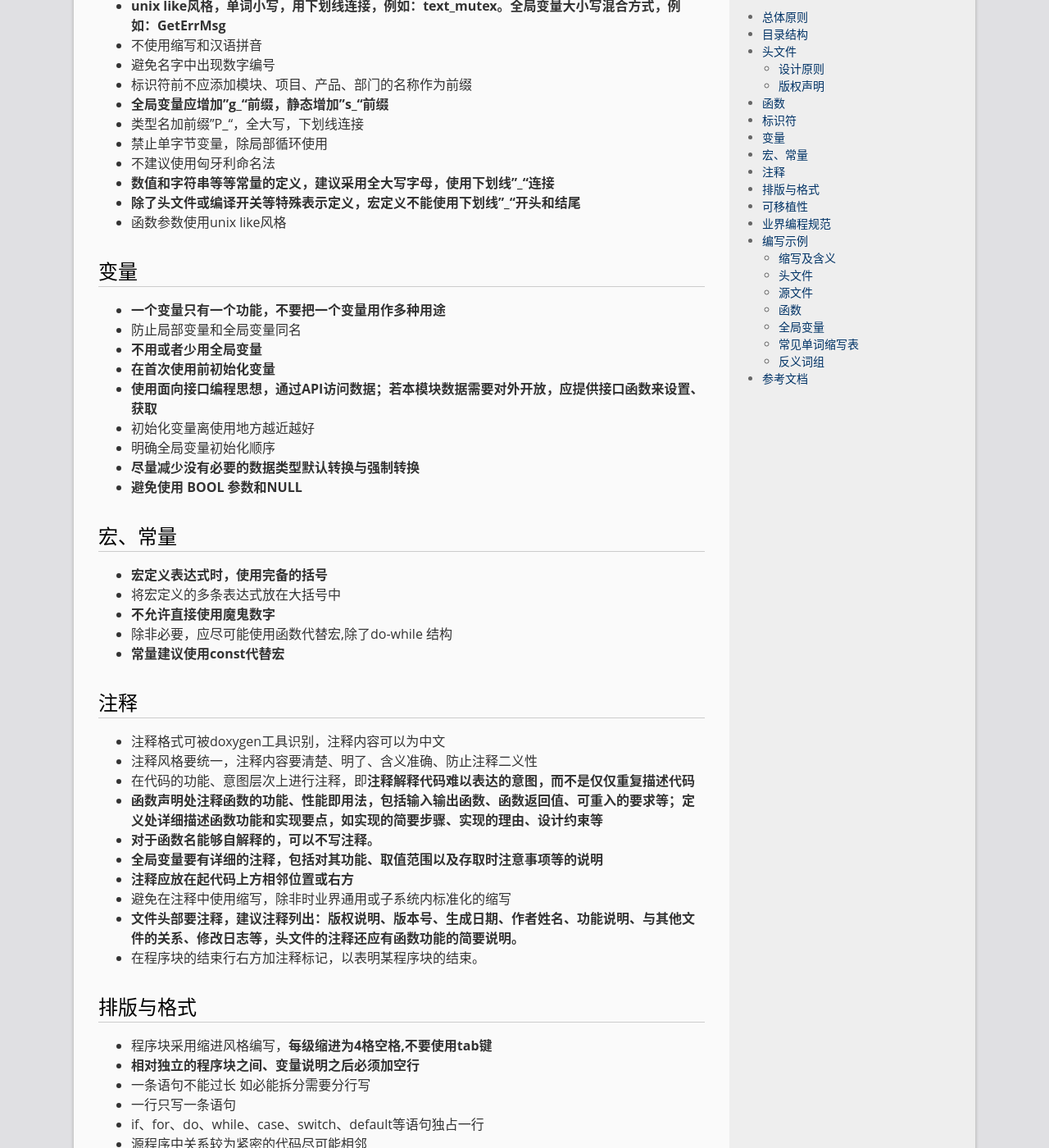
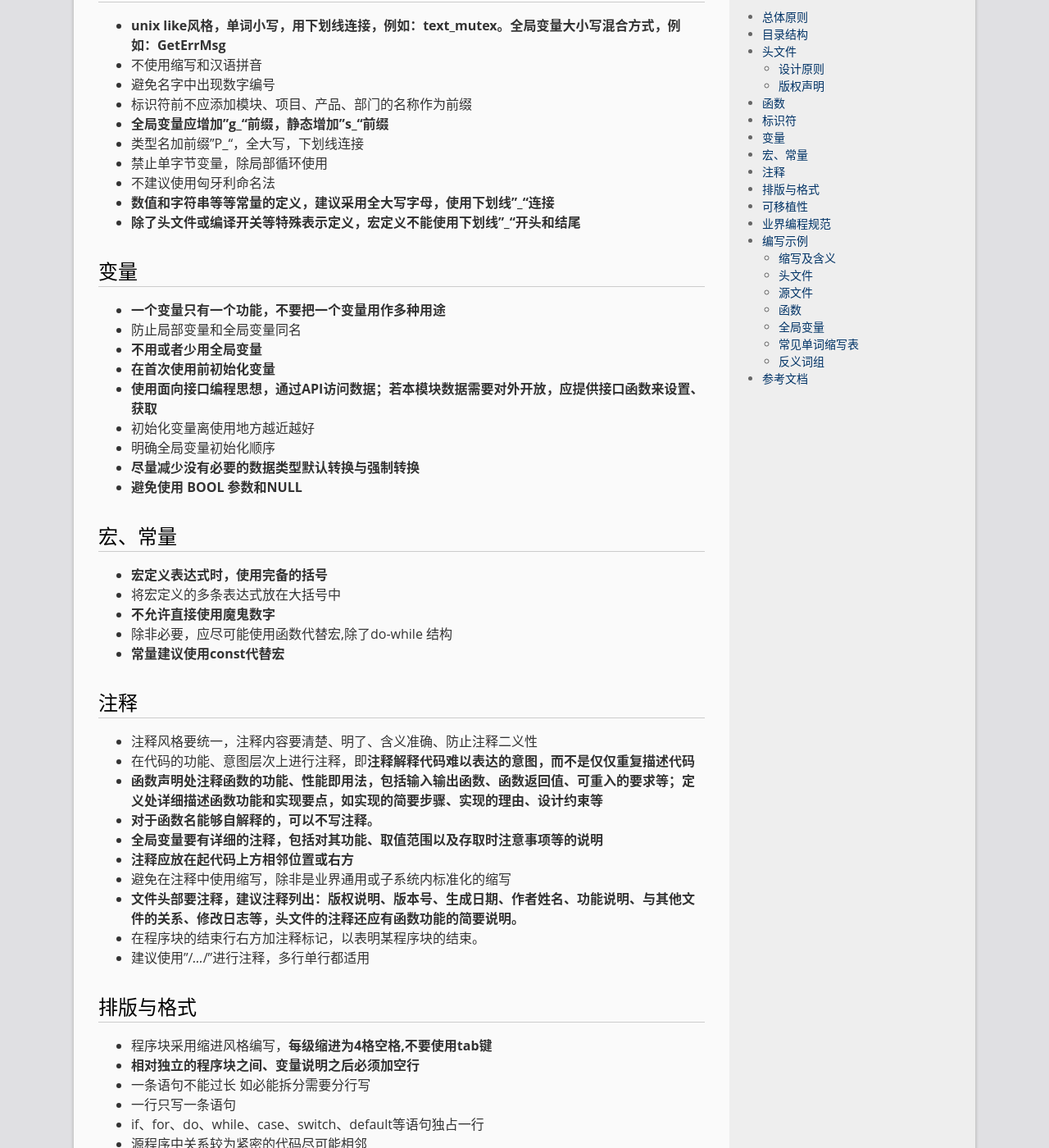
Before and after one commit to LonlyStack/LonlyPan.github.io, a Jekyll site: the page built from _posts/2019-9-3-编码规范.md, in a window 1280 px wide and 1400 px high, scrolled down 1572 px. Shown: the whole window at 82% size. Built offline with Jekyll 4.4.1, drawn with Linux system fonts in a browser that asks for light colours.

Commit message:
修改文件: _posts/2019-9-3-编码规范.md

```diff
--- a/_posts/2019-9-3-编码规范.md
+++ b/_posts/2019-9-3-编码规范.md
@@ -58,7 +59,7 @@ categories:  C/C++
 * 不建议使用匈牙利命名法
 * **数值和字符串等等常量的定义，建议采用全大写字母，使用下划线”_“连接**
 * **除了头文件或编译开关等特殊表示定义，宏定义不能使用下划线”_“开头和结尾**
-* 函数参数使用unix like风格
+
 
 ## 变量
 * **一个变量只有一个功能，不要把一个变量用作多种用途**
@@ -79,16 +80,16 @@ categories:  C/C++
 * **常量建议使用const代替宏**
 
 ## 注释
-* 注释格式可被doxygen工具识别，注释内容可以为中文
 * 注释风格要统一，注释内容要清楚、明了、含义准确、防止注释二义性
 * 在代码的功能、意图层次上进行注释，即**注释解释代码难以表达的意图，而不是仅仅重复描述代码**
 * **函数声明处注释函数的功能、性能即用法，包括输入输出函数、函数返回值、可重入的要求等；定义处详细描述函数功能和实现要点，如实现的简要步骤、实现的理由、设计约束等**
 * **对于函数名能够自解释的，可以不写注释。**
 * **全局变量要有详细的注释，包括对其功能、取值范围以及存取时注意事项等的说明**
 * **注释应放在起代码上方相邻位置或右方**
-* 避免在注释中使用缩写，除非时业界通用或子系统内标准化的缩写
+* 避免在注释中使用缩写，除非是业界通用或子系统内标准化的缩写
 * **文件头部要注释，建议注释列出：版权说明、版本号、生成日期、作者姓名、功能说明、与其他文件的关系、修改日志等，头文件的注释还应有函数功能的简要说明。**
 * 在程序块的结束行右方加注释标记，以表明某程序块的结束。
+* 建议使用"/*...*/"进行注释，多行单行都适用
 
 ## 排版与格式
 * 程序块采用缩进风格编写，**每级缩进为4格空格,不要使用tab键**
```
Also changed, not shown: other parts of _posts/2019-9-3-编码规范.md (+1 -0 lines).
